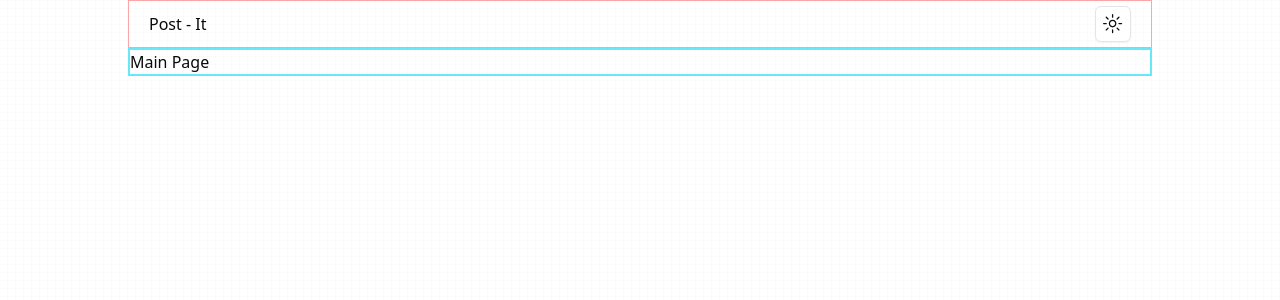
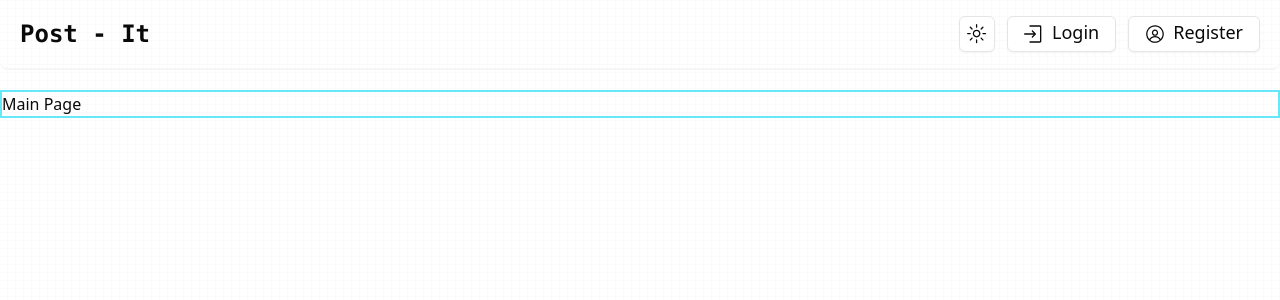
Before and after one commit to falcon71181/Post-It, a Next.js app in the folder client/: page / in a window 1280 px wide. Shown: the top 300 px of the page. Built offline with nearby package versions, Linux system fonts and the light colour scheme.

Commit message:
feat: NavBar Designed

```diff
--- a/client/src/app/layout.tsx
+++ b/client/src/app/layout.tsx
@@ -26,7 +26,7 @@ export default function RootLayout({
   return (
     <html lang="en">
       <body className="font-sans antialiased scroll-smooth bg-background">
-                <div className="h-full max-w-5xl mx-auto">
+        <div className="h-full max-w-7xl mx-auto">
           <ThemeProvider
             enableSystem
             defaultTheme="system"
--- a/client/src/components/nav/NavBar.tsx
+++ b/client/src/components/nav/NavBar.tsx
@@ -1,14 +1,38 @@
 import { ThemeToggle } from '../theme/ThemeToggler';
+import Link from 'next/link';
+import { AvatarIcon, EnterIcon } from '@radix-ui/react-icons';
 
 const NavBar = () => {
   return (
-    <div className='w-full h-12 px-5 py-2 flex justify-between items-center border border-red-300'>
-      <section>Post - It</section>
-      <section>
+    <div className='w-full max-h-20 mb-5 px-5 py-4 flex justify-between rounded-b-lg items-center border-b-2 border-muted'>
+      <section className='flex items-center gap-2'>
+        <Link href="/" className='text-2xl font-extrabold font-mono'>Post - It</Link>
+      </section>
+      <section className='flex items-center gap-3'>
         <ThemeToggle />
+        <Login />
+        <Register />
       </section>
     </div>
   )
 }
 
+const Register = () => {
+  return (
+    <Link href="/register" className='flex items-center gap-2 h-9 px-4 py-2 rounded-md border border-input bg-background shadow-sm hover:bg-accent hover:text-accent-foreground'>
+      <AvatarIcon className='size-5' />
+      <h1 className='text-lg pb-1'>Register</h1>
+    </Link>
+  )
+}
+
+const Login = () => {
+  return (
+    <Link href="/login" className='flex items-center gap-2 h-9 px-4 py-2 rounded-md border border-input bg-background shadow-sm hover:bg-accent hover:text-accent-foreground'>
+      <EnterIcon className='size-5' />
+      <h1 className='text-lg pb-1'>Login</h1>
+    </Link>
+  )
+}
+
 export default NavBar;
```
Lines whose indentation alone changed are shown as unchanged.
